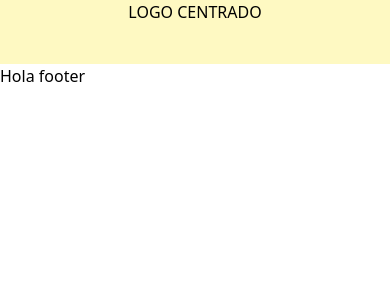
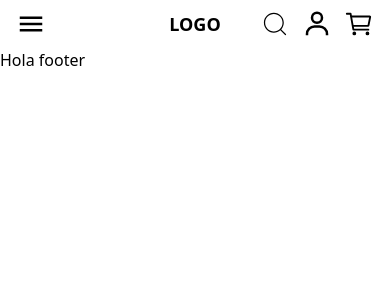
Before and after one commit to Luis-J-Quintana/Ecommerce-CalzdadosJuarez, a Next.js app in the folder frontend/: page / in a window 390 px wide. Shown: the top 300 px of the page. Built offline with nearby package versions, Linux system fonts and the light colour scheme.

Commit message:
feat: añadir doble header, crear hook para interactuar con el scroll, crear menú lateral, listar las categorías en un solo archivo y cambiar estilos por tamaños responsivos.

```diff
--- a/frontend/app/globals.css
+++ b/frontend/app/globals.css
@@ -1 +1,6 @@
 @import "tailwindcss";
+
+/* Cuando el usuario navegue entre páginas, esto hará un scroll-top automatico  */
+html {
+  scroll-padding-top: 64px; /* Match the height of your sticky header */
+}
--- /dev/null
+++ b/frontend/components/layout/CustomIcon.tsx
@@ -0,0 +1,14 @@
+import React from 'react';
+import { IconType } from 'react-icons';
+
+interface CustomIconProps {
+  icon: IconType;
+  size?: number;
+  color?: string;
+}
+
+const CustomIcon: React.FC<CustomIconProps> = ({ icon: Icon, size = 24, color = 'black' }) => {
+  return <Icon size={size} color={color} />;
+};
+
+export default CustomIcon;
--- a/frontend/components/layout/Header.tsx
+++ b/frontend/components/layout/Header.tsx
@@ -1,13 +1,17 @@
 "use client"
 import Link from 'next/link';
 import { usePathname } from "next/navigation";
+import { categories } from "@/lib/categories";
+import { useScrollDirection } from "@/hooks/useScrollDirection";
+import { IoMdMenu } from "react-icons/io";
+import { AiOutlineClose } from "react-icons/ai";
+import { CiSearch } from "react-icons/ci";
+import { BiUser } from "react-icons/bi";
+import { IoCartOutline } from "react-icons/io5";
+import CustomIcon from './CustomIcon'
+import { useRef, useState, useEffect } from "react";
+import SideMenu from './HeaderComponents/SideMenu'
 
-// Esto vendrá de Medusa más adelante
-const categories = [
-  { label: "Nosotros", href: "/nosotros" },
-  { label: "Productos", href: "/productos" },
-  { label: "Contáctanos", href: "/contacto" },
-];
 
 function LinkCategories() {
   const pathname = usePathname();
@@ -35,22 +39,70 @@ function LinkCategories() {
 export default function Header() {
   const pathname = usePathname();
   const isCategorySelected = categories.some((cat) => cat.href === pathname);
+  const topNavRef = useRef<HTMLDivElement>(null);
+  const [topNavHeight, setTopNavHeight] = useState(0);
+  const [menuOpened, setMenuOpened] = useState(false);
+  const hidden = useScrollDirection();
 
 
+  // useEffect for update the heght of the header variable
+  useEffect(() => {
+    if (!topNavRef.current) return;
+
+    const updateHeight = () => setTopNavHeight(topNavRef.current?.offsetHeight ?? 0);
+    updateHeight();
+
+    const resizeObserver = new ResizeObserver(updateHeight);
+    resizeObserver.observe(topNavRef.current);
+    return () => resizeObserver.disconnect();
+  }, []);
+
   return (
-    <div className="sticky top-0 h-16 bg-yellow-100 flex flex-col space-y-3">
-      <nav>
-          <ul className='flex justify-center'>
-            {/* TODO: add sandwich menu, searching icon and cart*/}
-            <Link href="/">LOGO CENTRADO</Link>
+    <>
+      <div
+        className={`sticky top-0 flex flex-col transition-transform duration-300 ${
+          hidden && !menuOpened ? "-translate-y-full" : "translate-y-0"
+        }`}
+      >
+        <nav ref={topNavRef} className="relative z-30 bg-white">
+          <ul className="grid grid-cols-3 items-center px-4 h-12">
+            {/* Columna izquierda */}
+            <li className="flex items-center gap-3 justify-self-start">
+              <button onClick={() =>{setMenuOpened(!menuOpened)}}>
+                <CustomIcon icon={menuOpened ? AiOutlineClose : IoMdMenu} size={30} color='black'/>
+              </button>
+            </li>
+
+            {/* Columna centro */}
+            <li className="justify-self-center">
+              <Link href="/" onClick={() => setMenuOpened(false)}>
+                <span className="font-bold text-lg">LOGO</span>
+              </Link>
+            </li>
+
+            {/* TODO: change the icons and make them skinniest*/}
+            <li className="flex items-center gap-3 justify-self-end">
+              <CustomIcon icon={CiSearch} size={30} color='black'/>
+              <CustomIcon icon={BiUser} size={30} color='black'/>
+              <CustomIcon icon={IoCartOutline} size={30} color='black'/>
+            </li>
           </ul>
         </nav>
         {/* the nav behind it should apears only when some link were selected */}
         {isCategorySelected && (
-        <nav className='flex justify-around'>
+          <nav className='relative z-0 flex justify-around py-3 bg-white'>
             <LinkCategories/>
           </nav>
         )}
       </div>
+
+      <SideMenu
+        isOpen={menuOpened}
+        onClose={() => setMenuOpened(false)}
+        topOffset={topNavHeight}
+      />
+
+
+    </>
   );
 }
--- /dev/null
+++ b/frontend/components/layout/HeaderComponents/SideMenu.tsx
@@ -0,0 +1,67 @@
+"use client";
+import Link from "next/link";
+import { categories } from "@/lib/categories";
+
+type SideMenuProps = {
+  isOpen: boolean;
+  onClose: () => void;
+  topOffset: number;
+};
+
+export default function SideMenu({ isOpen, onClose, topOffset }: SideMenuProps) {
+  return (
+    <>
+      {/* Overlay */}
+      <div
+        onClick={onClose}
+        style={{ top: topOffset }}
+        className={`fixed inset-x-0 bottom-0 bg-black/50 z-10 transition-opacity duration-300 ${
+          isOpen ? "opacity-100" : "opacity-0 pointer-events-none"
+        }`}
+      />
+
+      {/* Panel */}
+      <aside
+        style={{ top: topOffset, height: `calc(100vh - ${topOffset}px)` }}
+        className={`fixed left-0 w-full min-[750px]:w-96 bg-white z-20
+          transform transition-transform duration-300 ease-in-out
+          ${isOpen ? "translate-y-0" : "translate-y-full"}
+          flex flex-col`}
+      >
+        <nav className="flex-1 overflow-y-auto px-4 py-4 space-y-3 bg-rose-50/40">
+          {categories.map((cat) => (
+            <Link
+              key={cat.href}
+              href={cat.href}
+              onClick={onClose}
+              className="flex items-center gap-4 bg-white border border-gray-100
+                         rounded-xl p-3 hover:border-gray-300 transition-colors"
+            >
+              <div className="w-16 h-16 rounded-lg overflow-hidden bg-gray-100 shrink-0">
+                {cat.image ? (
+                  <img src={cat.image} alt={cat.label} className="w-full h-full object-cover" />
+                ) : (
+                  <div className="w-full h-full" />
+                )}
+              </div>
+              <div className="flex flex-col">
+                <span className="font-bold text-base">{cat.label}</span>
+                {cat.tag && <span className="text-sm text-red-400">{cat.tag}</span>}
+              </div>
+            </Link>
+          ))}
+            {/* TODO: add a footer in this component and a list of classic pages (nosotros, productos, contacto, etc.) */}
+            <div>
+                <ul>
+                    <li>NOSOTROS</li>
+                    <li>PRODUCTOS</li>
+                    <li>CONTACTO</li>
+                </ul>
+            </div>
+            <footer>somthing</footer>
+
+        </nav>
+      </aside>
+    </>
+  );
+}
--- /dev/null
+++ b/frontend/hooks/useScrollDirection.ts
@@ -0,0 +1,34 @@
+// hooks/useScrollDirection.ts
+"use client";
+import { useState, useEffect, useRef } from "react";
+
+export function useScrollDirection(threshold = 10) {
+  const [hidden, setHidden] = useState(false);
+  const lastScrollY = useRef(0);
+
+  useEffect(() => {
+    lastScrollY.current = window.scrollY;
+
+    const handleScroll = () => {
+      const currentScrollY = window.scrollY;
+      const diff = currentScrollY - lastScrollY.current;
+
+      if (Math.abs(diff) < threshold) return; // ignora micro-scrolls
+
+      if (currentScrollY <= 0) {
+        setHidden(false); // arriba del todo, siempre visible
+      } else if (diff > 0) {
+        setHidden(true); // bajando -> ocultar
+      } else {
+        setHidden(false); // subiendo -> mostrar
+      }
+
+      lastScrollY.current = currentScrollY;
+    };
+
+    window.addEventListener("scroll", handleScroll, { passive: true });
+    return () => window.removeEventListener("scroll", handleScroll);
+  }, [threshold]);
+
+  return hidden;
+}
--- /dev/null
+++ b/frontend/lib/categories.ts
@@ -0,0 +1,17 @@
+// lib/categories.ts
+export type Category = {
+  label: string;
+  href: string;
+  image?: string;   // vendrá de Medusa
+  tag?: string;      // "Últimas piezas", "En oferta", etc.
+};
+
+export const categories: Category[] = [
+  { label: "Rebajas", href: "/rebajas", tag: "Últimas piezas" },
+  { label: "Casuales", href: "/casuales", tag: "¡Se están vendiendo rápido!" },
+  { label: "Zapatillas", href: "/zapatillas" },
+  { label: "Mini tacones", href: "/mini-tacones" },
+  { label: "Botas", href: "/botas", tag: "En oferta" },
+  { label: "Sandalias", href: "/sandalias" },
+  { label: "Tenis", href: "/tenis" },
+];
```
Lines whose indentation alone changed are shown as unchanged.
